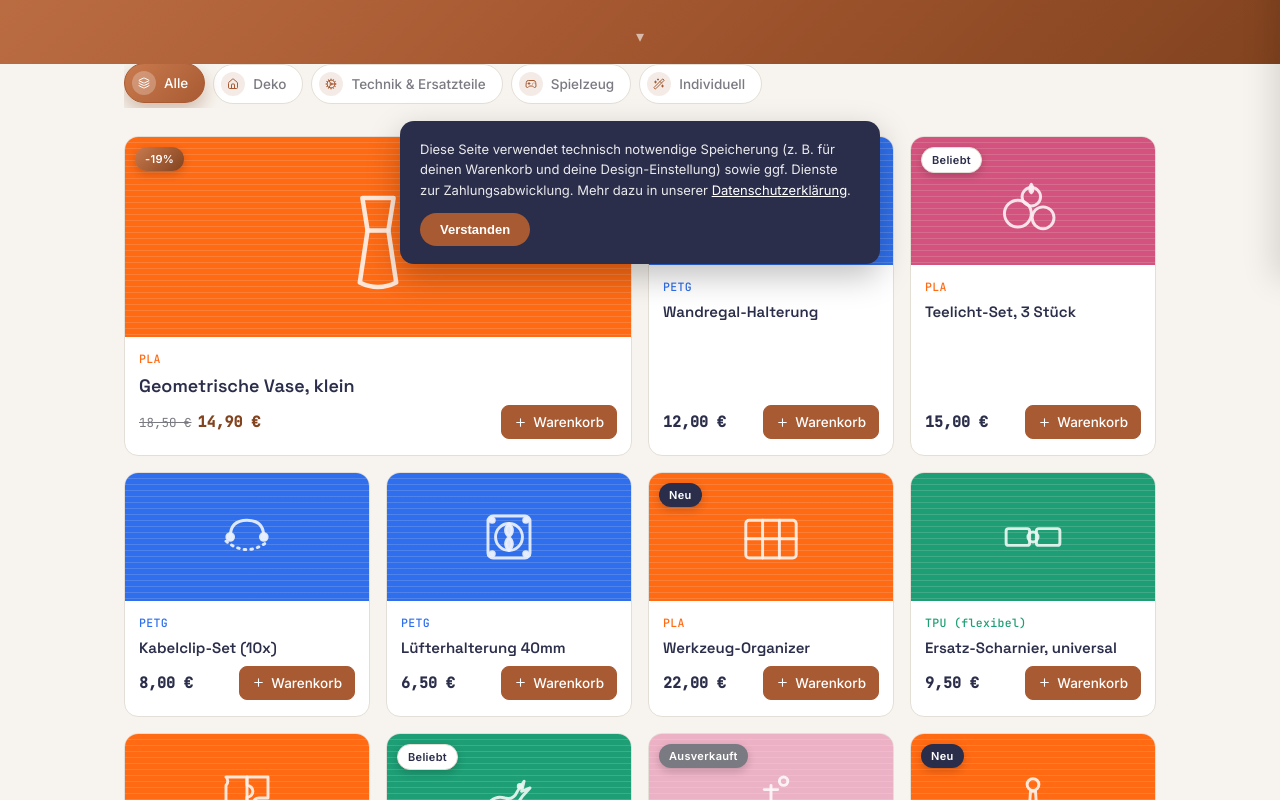
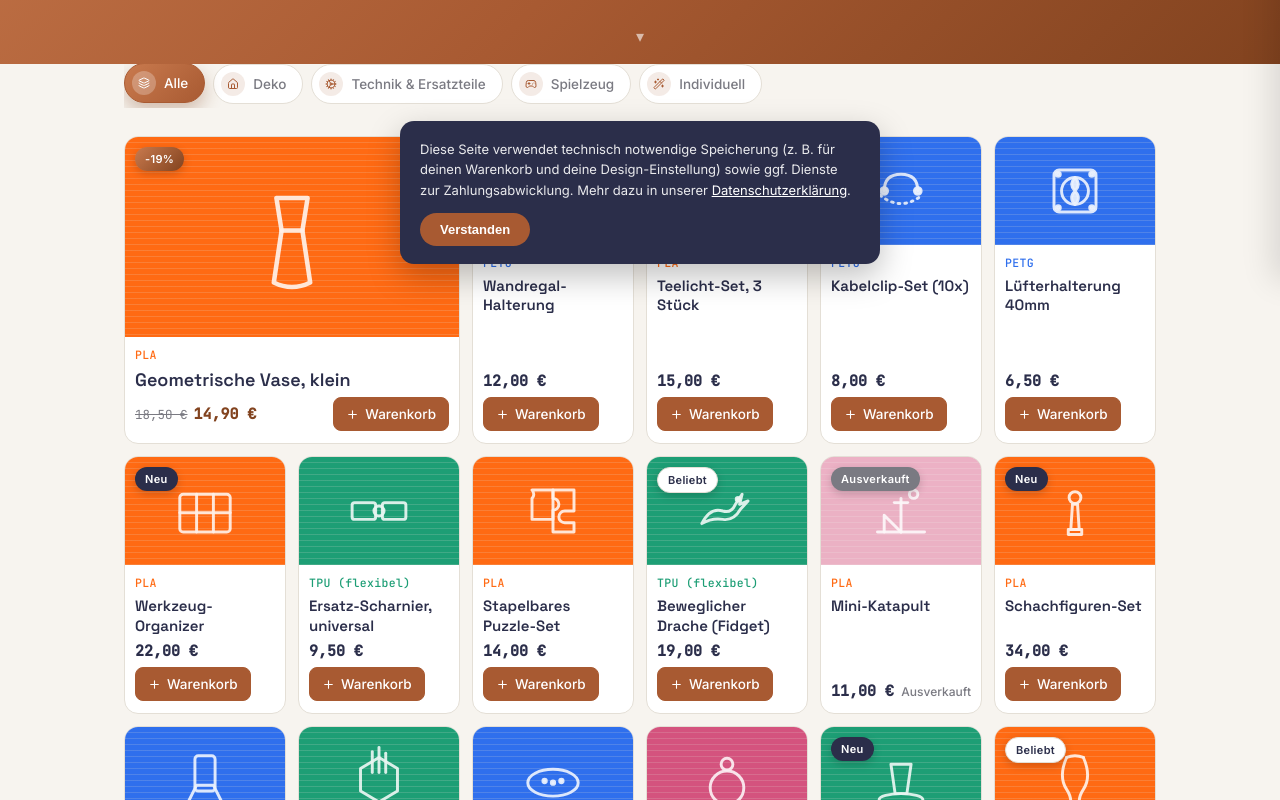
Before and after one commit to Christophsuchy/suchyprints-shop, a React (Vite) app: page / in a window 1280 px wide. Shown: the part 520-1320 px from the top of the page. Built offline with nearby package versions, Linux system fonts and the light colour scheme.

Commit message:
Individuell-Anfrage verknuepft, Handy-Layout zweispaltig

```diff
--- a/src/Kontakt.jsx
+++ b/src/Kontakt.jsx
@@ -1,13 +1,14 @@
 import React, { useState } from "react";
-import { Link } from "react-router-dom";
+import { Link, useLocation } from "react-router-dom";
 import emailjs from "@emailjs/browser";
 import { ArrowLeft, Send, Check, Loader2 } from "lucide-react";
 import { EMAILJS_SERVICE_ID, EMAILJS_PUBLIC_KEY, SHOP_OWNER_EMAIL, EMAILJS_CONTACT_TEMPLATE_ID } from "./emailConfig";
 
 export default function Kontakt() {
+  const location = useLocation();
   const [name, setName] = useState("");
   const [email, setEmail] = useState("");
-  const [message, setMessage] = useState("");
+  const [message, setMessage] = useState(location.state?.prefill || "");
   const [sending, setSending] = useState(false);
   const [sent, setSent] = useState(false);
   const [error, setError] = useState("");
@@ -75,6 +76,9 @@ export default function Kontakt() {
               rows={6}
               style={{ ...inputStyle, resize: "vertical", fontFamily: "'Inter', sans-serif" }}
             />
+            <p style={{ color: "#7A7A82", fontSize: 12, marginTop: -8, marginBottom: 14 }}>
+              Fotos, Skizzen oder Maße kannst du uns einfach als Antwort auf unsere Bestätigungs-E-Mail schicken.
+            </p>
             {error && <p style={{ color: "#A32D2D", fontSize: 13, marginBottom: 12 }}>{error}</p>}
             <button
               disabled={sending}
--- a/src/Shop.jsx
+++ b/src/Shop.jsx
@@ -411,7 +411,7 @@ export default function Shop() {
         }
         .sw-card.featured .sw-swatch { height: 200px; }
         .sw-swatch {
-          height: 128px;
+          height: 108px;
           position: relative;
           overflow: hidden;
         }
@@ -628,9 +628,14 @@ export default function Shop() {
                   Schick uns dein Modell (STL) oder deine Idee – wir kalkulieren Material, Zeit und Preis individuell.
                 </p>
               </div>
-              <button className="sw-add-btn" style={{ background: "var(--accent)", borderColor: "var(--accent)" }}>
+              <Link
+                to="/kontakt"
+                state={{ prefill: "Ich hätte gern folgendes individuelles Objekt drucken lassen: " }}
+                className="sw-add-btn"
+                style={{ background: "var(--accent)", borderColor: "var(--accent)", textDecoration: "none" }}
+              >
                 <Send size={14} /> Anfrage stellen
-              </button>
+              </Link>
             </div>
           </section>
         )}
@@ -640,7 +645,7 @@ export default function Shop() {
           {filtered.length === 0 ? (
             <p style={{ color: "var(--muted)", textAlign: "center", padding: "40px 0" }}>Keine Produkte gefunden.</p>
           ) : (
-            <div style={{ display: "grid", gridTemplateColumns: "repeat(auto-fill, minmax(220px, 1fr))", gap: 16 }}>
+            <div style={{ display: "grid", gridTemplateColumns: "repeat(auto-fill, minmax(150px, 1fr))", gap: 12 }}>
               {filtered.map((p) => {
                 const isFeatured = p.tag === "aktion";
                 const discountPct = p.originalPrice ? Math.round((1 - p.price / p.originalPrice) * 100) : 0;
@@ -672,7 +677,7 @@ export default function Shop() {
                           </span>
                         )}
                       </div>
-                      <div style={{ padding: "14px 14px 0", display: "flex", flexDirection: "column", gap: 8, flex: 1 }}>
+                      <div style={{ padding: "10px 10px 0", display: "flex", flexDirection: "column", gap: 6, flex: 1 }}>
                         <span style={{ fontSize: 11.5, fontWeight: 500, color: MATERIALS[p.material].color, fontFamily: "var(--font-mono)", letterSpacing: "0.03em" }}>
                           {MATERIALS[p.material].label}
                         </span>
@@ -681,7 +686,7 @@ export default function Shop() {
                         </p>
                       </div>
                     </Link>
-                    <div style={{ padding: "8px 14px 16px", display: "flex", alignItems: "center", justifyContent: "space-between" }}>
+                    <div style={{ padding: "6px 10px 12px", display: "flex", alignItems: "center", justifyContent: "space-between", flexWrap: "wrap", gap: 6 }}>
                       <span style={{ display: "flex", alignItems: "baseline", gap: 6 }}>
                         {p.originalPrice && (
                           <span style={{ fontFamily: "var(--font-mono)", fontSize: 12.5, color: "var(--muted)", textDecoration: "line-through" }}>
```
